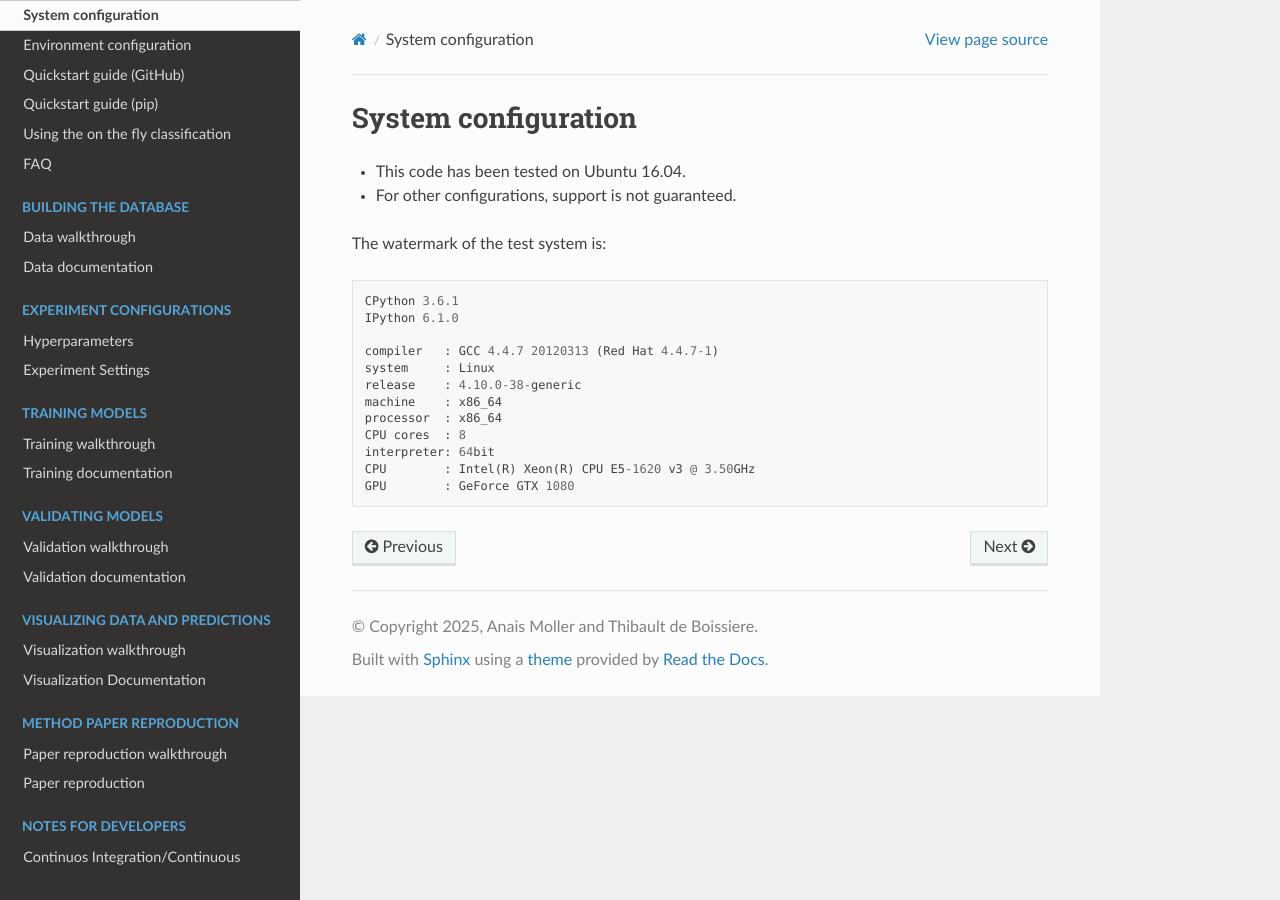
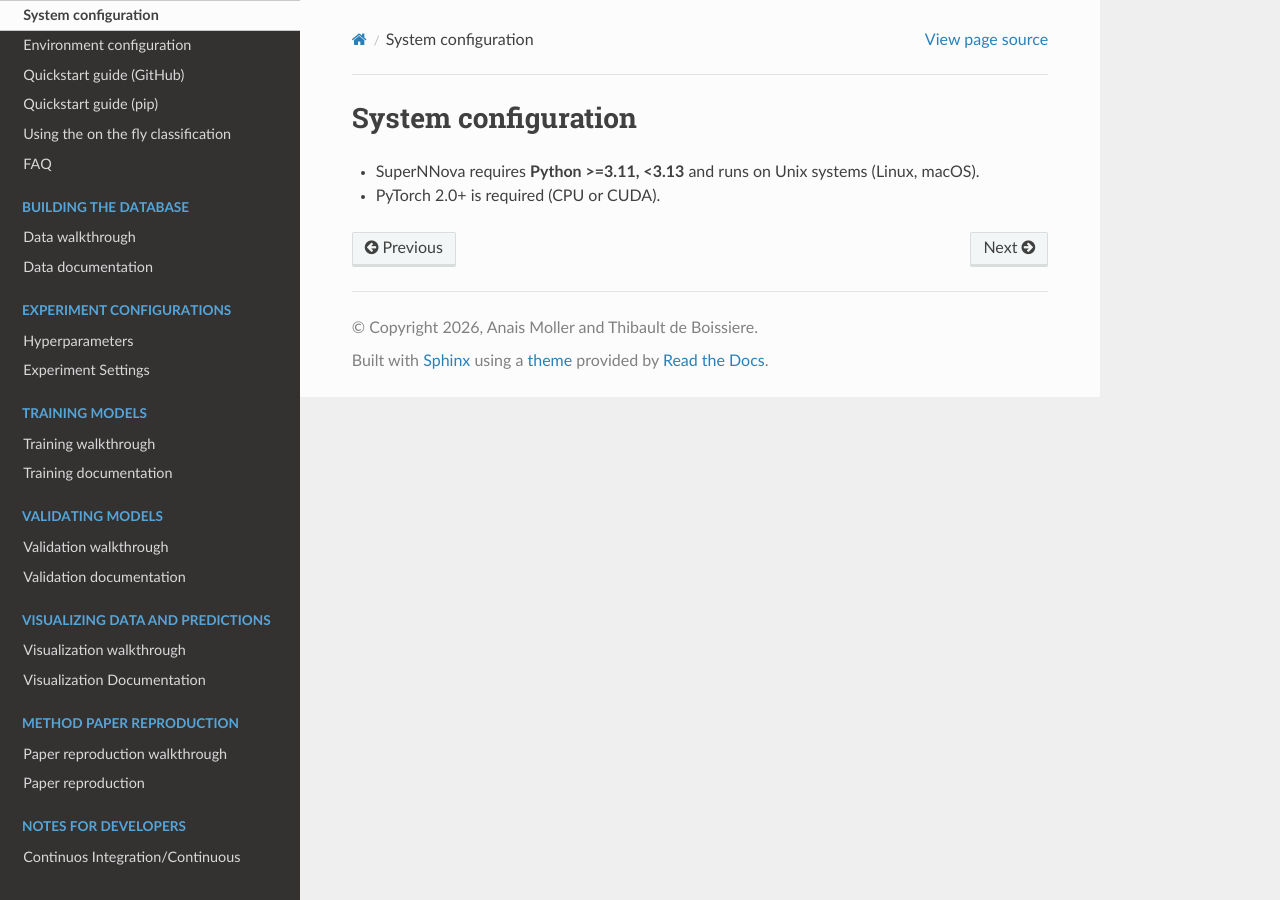
Before and after one commit to supernnova/SuperNNova, a Sphinx documentation site: the page built from docs/installation/system.rst, in a window 1280 px wide. Built offline with Sphinx 7.4.7 and the Read the Docs theme 3.1.0, drawn with Linux system fonts in a browser that asks for light colours.

Commit message:
pip latest version

```diff
--- a/docs/conf.py
+++ b/docs/conf.py
@@ -11,20 +11,22 @@
 # documentation root, use os.path.abspath to make it absolute, like shown here.
 import os
 import sys
+import importlib.metadata
 
 sys.path.insert(0, os.path.abspath("../python"))
 
 # -- Project information -----------------------------------------------------
 
 project = "supernnova"
-copyright = "2025, Anais Moller and Thibault de Boissiere"
+copyright = "2026, Anais Moller and Thibault de Boissiere"
 author = "Anais Moller and Thibault de Boissiere"
 
-# The short X.Y version
-version = "v3.0.19"
-
-# The full version, including alpha/beta/rc tags
-release = "v3.0.19"
+# Read version dynamically from the installed package
+try:
+    release = importlib.metadata.version("supernnova")
+except importlib.metadata.PackageNotFoundError:
+    release = "dev"
+version = release
 
 
 # -- General configuration ---------------------------------------------------
--- a/docs/installation/five_minute_guide_module.rst
+++ b/docs/installation/five_minute_guide_module.rst
@@ -4,7 +4,7 @@
 Quickstart guide (pip)
 ========================
 
-Welcome to SuperNNova! This is a quick start guide so you can start testing our framework. This guide assumes you have installed it with pip, if you want to use the GitHub cloning please refer to :ref:`Start`. Pip uses the master branch (not the frozen paper one and may be behind some updates).
+Welcome to SuperNNova! This is a quick start guide so you can start testing our framework. This guide assumes you have installed it with pip, if you want to use the GitHub cloning please refer to :ref:`Start`.
 
 Installation
 ~~~~~~~~~~~~~~~~~~~~~~~~~~~~~
--- a/docs/installation/system.rst
+++ b/docs/installation/system.rst
@@ -2,22 +2,5 @@
 System configuration
 =====================
 
-- This code has been tested on Ubuntu 16.04.
-- For other configurations, support is not guaranteed.
-
-The watermark of the test system is:
-
-.. code::
-
-	CPython 3.6.1
-	IPython 6.1.0
-
-	compiler   : GCC 4.4.7 20120313 (Red Hat 4.4.7-1)
-	system     : Linux
-	release    : 4.10.0-38-generic
-	machine    : x86_64
-	processor  : x86_64
-	CPU cores  : 8
-	interpreter: 64bit
-	CPU        : Intel(R) Xeon(R) CPU E5-1620 v3 @ 3.50GHz
-	GPU        : GeForce GTX 1080
+- SuperNNova requires **Python >=3.11, <3.13** and runs on Unix systems (Linux, macOS).
+- PyTorch 2.0+ is required (CPU or CUDA).
```
Also changed, not shown: docs/notes_for_developers.md (+18 -31 lines), 3 other files.
